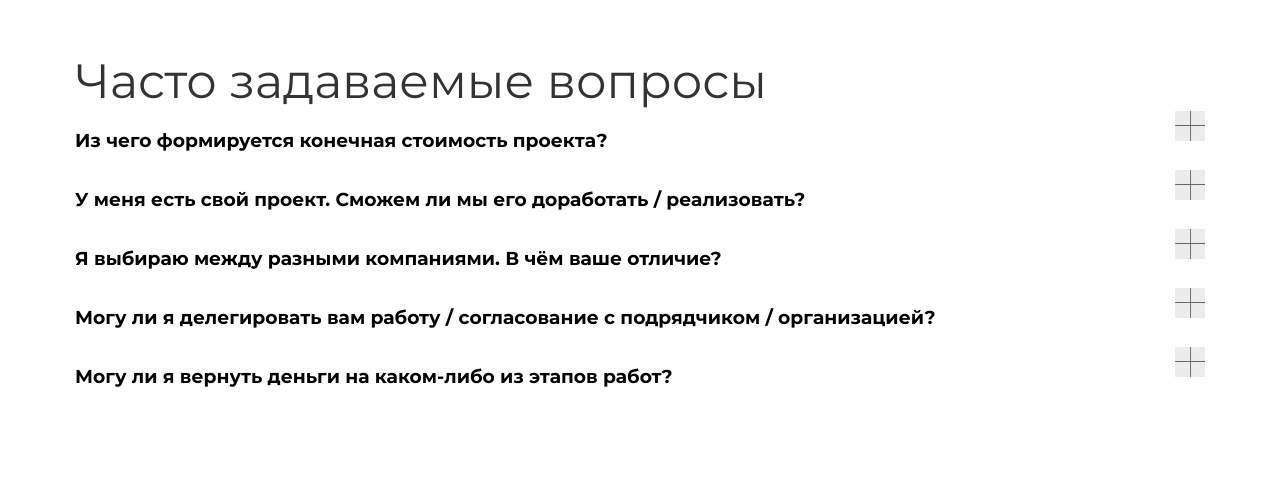
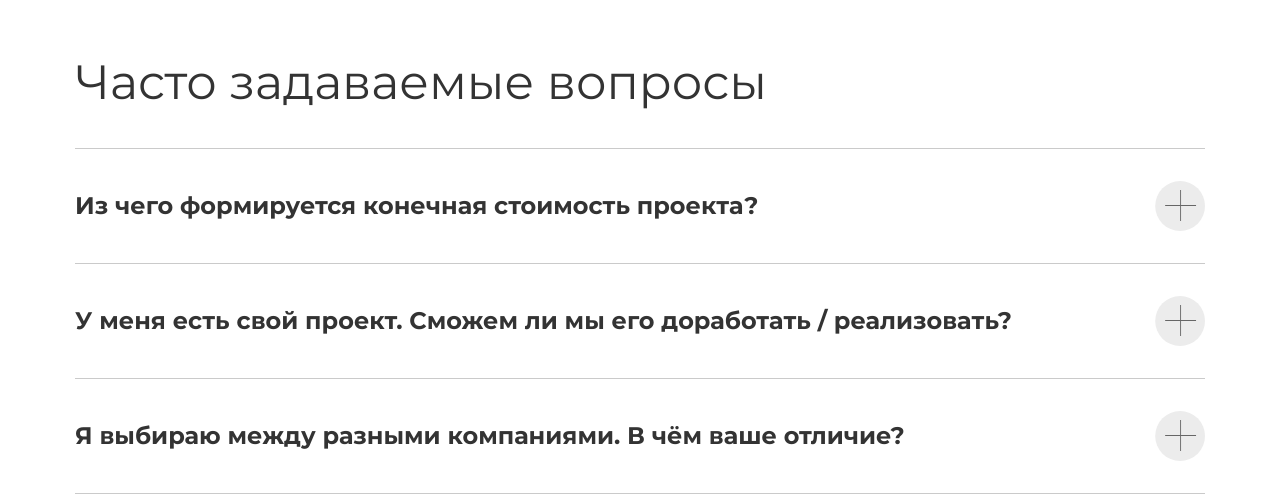
Before and after one commit to arsenii-zaydinow/euclid, a plain HTML site: page index.html in a window 1280 px wide. Shown: the part 3170-3670 px from the top of the page. Drawn offline with Linux system fonts and the light colour scheme; files whose address does not match are found by name.

Commit message:
Позиционирование FAQ

```diff
--- a/assets/css/style.css
+++ b/assets/css/style.css
@@ -343,7 +343,7 @@ a {
 .how-info-block__text {
   margin: 0;
   font-size: 16px;
-  line-height: 32.5px;
+  line-height: 32.56px;
   color: #333;
 }
 
@@ -377,26 +377,46 @@ a {
 }
 
 .how-info-block__img-block {
+  padding-top: 10px;
   width: calc(50% - 15px);
 }
 
 .how-info-block__img {
   height: 100%;
   object-fit: cover;
-  object-position: center 10px;
+  /* object-position: center 10px; */
 }
 
 /* FAQ Section*/
 
-.faq-item {
+.faq-section-heading {
+  margin-bottom: 36px;
+}
+
+.faq__item {
   display: flex;
   justify-content: space-between;
+  align-items: center;
+  padding: 17px 0;
+  border-top: 1px solid #cacaca;
 }
 
-.faq-plus-icon {
-  width: 30px;
-  height: 30px;
+.faq__item:last-child {
+  border-bottom: 1px solid #cacaca;
+}
+
+.faq__heading {
+  font-weight: bold;
+  font-size: 24px;
+  line-height: 32px;
+  color: #333;
+}
+
+.faq__icon_plus {
+  width: 50px;
+  height: 50px;
   background: url(/assets/img/+х.svg) center center no-repeat;
+  background-size: cover;
 }
 
 /* Footer */
--- a/index.html
+++ b/index.html
@@ -169,39 +169,39 @@
 
       <section class="section">
         <div class="container">
-          <h2 class="section-heading">
+          <h2 class="section-heading faq-section-heading">
             Часто задаваемые вопросы
           </h2>
-          <ul class="faq-list">
-            <li class="faq-item">
-              <h3 class="faq-heading">
+          <ul class="faq__list">
+            <li class="faq__item">
+              <h3 class="faq__heading">
                 Из чего формируется конечная стоимость проекта?
               </h3>
-              <span class="faq-plus-icon"></span>
+              <span class="faq__icon_plus"></span>
             </li>
-            <li class="faq-item">
-              <h3 class="faq-heading">
+            <li class="faq__item">
+              <h3 class="faq__heading">
                 У меня есть свой проект. Сможем ли мы его доработать / реализовать?
               </h3>
-              <span class="faq-plus-icon"></span>
+              <span class="faq__icon_plus"></span>
             </li>
-            <li class="faq-item">
-              <h3 class="faq-heading">
+            <li class="faq__item">
+              <h3 class="faq__heading">
                 Я выбираю между разными компаниями. В чём ваше отличие?
               </h3>
-              <span class="faq-plus-icon"></span>
+              <span class="faq__icon_plus"></span>
             </li>
-            <li class="faq-item">
-              <h3 class="faq-heading">
+            <li class="faq__item">
+              <h3 class="faq__heading">
                 Могу ли я делегировать вам работу / согласование с подрядчиком / организацией?
               </h3>
-              <span class="faq-plus-icon"></span>
+              <span class="faq__icon_plus"></span>
             </li>
-            <li class="faq-item">
-              <h3 class="faq-heading">
+            <li class="faq__item">
+              <h3 class="faq__heading">
                 Могу ли я вернуть деньги на каком-либо из этапов работ?
               </h3>
-              <span class="faq-plus-icon"></span>
+              <span class="faq__icon_plus"></span>
             </li>
           </ul>
         </div>
```
